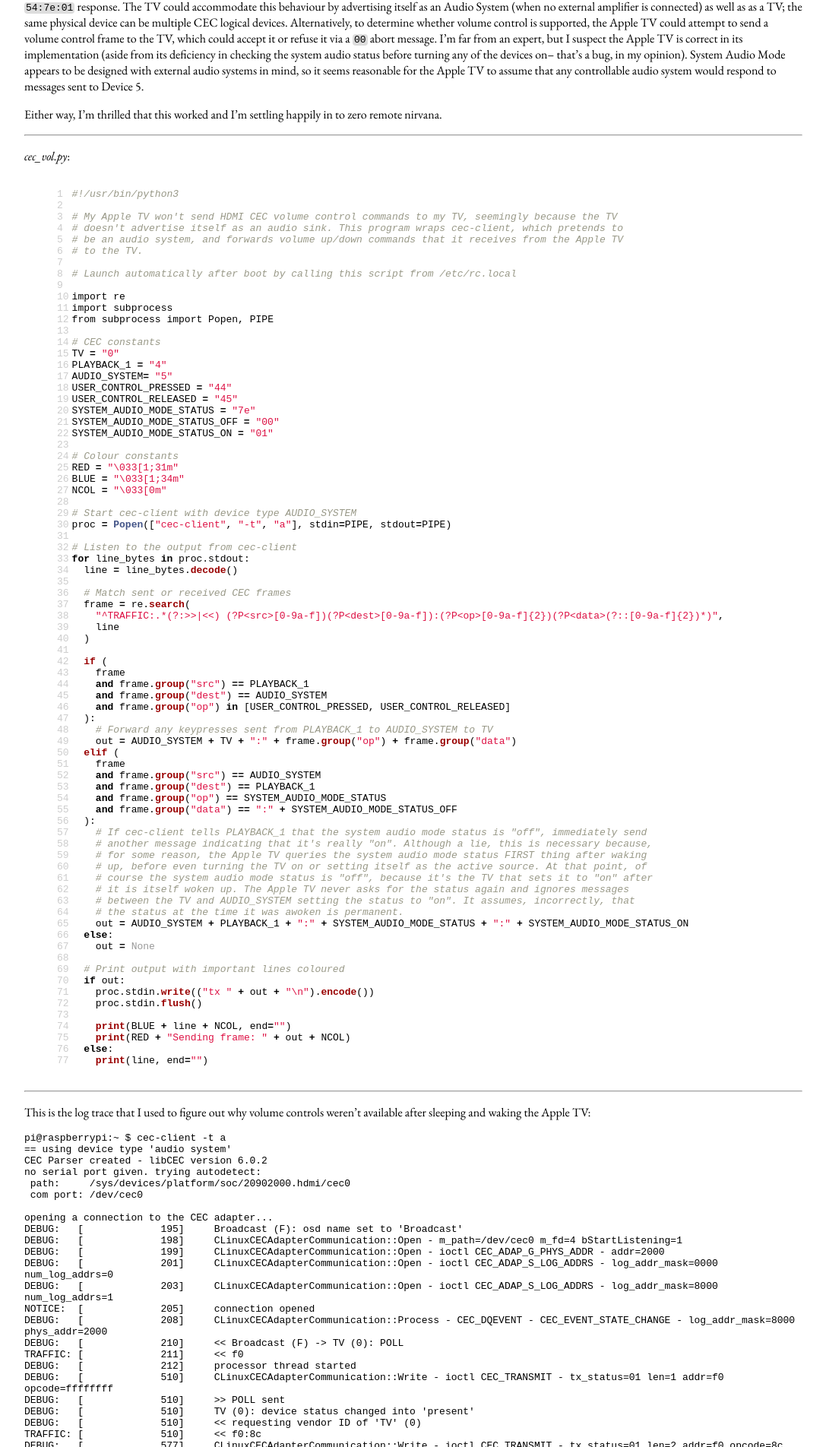
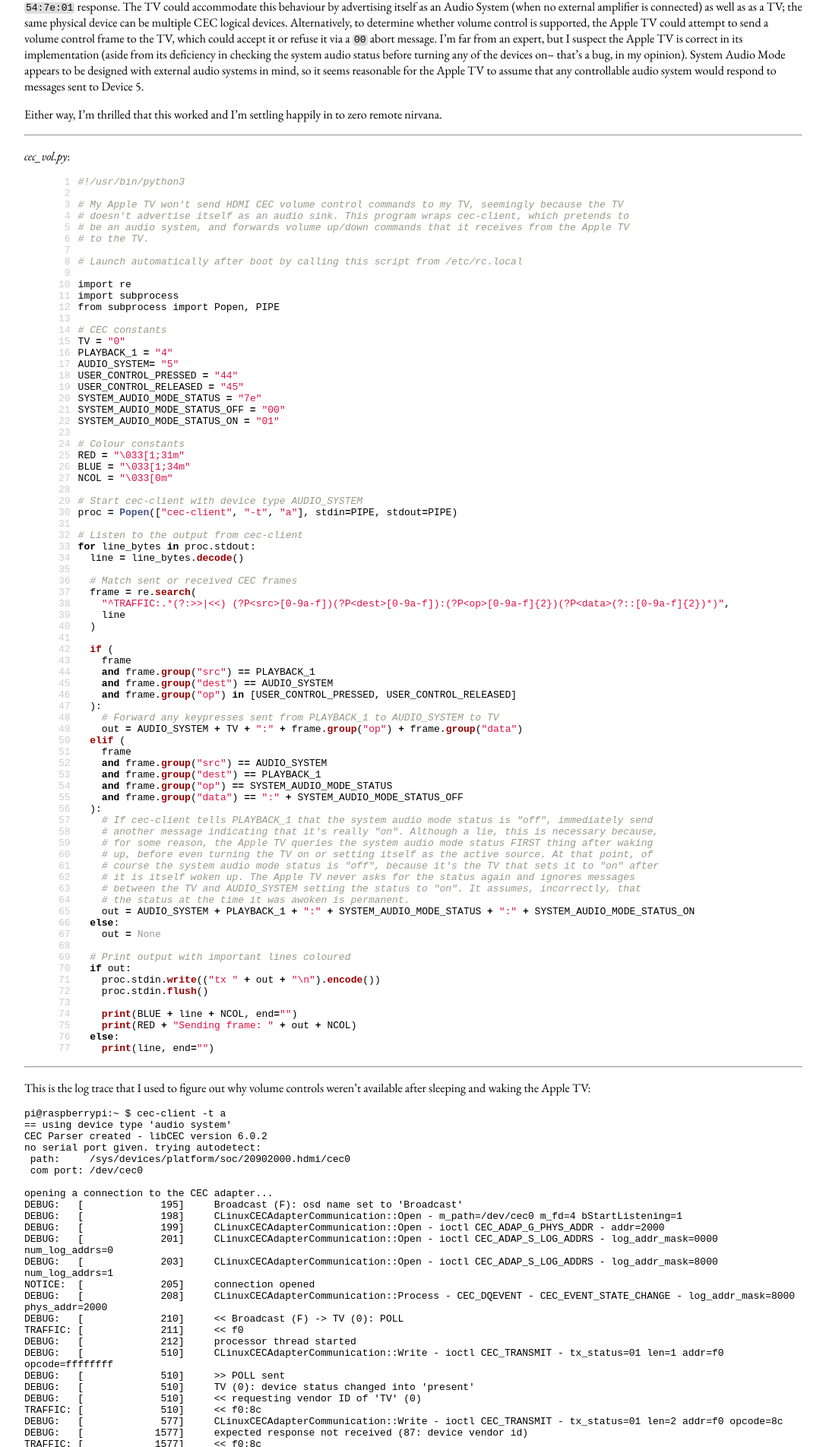
Before and after one commit to sjahu/sjahu.github.io, a Jekyll site: the page built from blog/_posts/2022-04-06-hdmi-cec-volume-control.md, in a window 1280 px wide. Shown: the part 3556-5460 px from the top of the page at 76% size, without its empty margins (96-1183 px from the left). Built offline with Jekyll 4.4.1, drawn with Linux system fonts in a browser that asks for light colours.

Commit message:
Patch highlight tag to use different rouge formatter

```diff
--- /dev/null
+++ b/_plugins/highlight.rb
@@ -0,0 +1,23 @@
+# frozen_string_literal: true
+
+module Jekyll
+  module Tags
+    class HighlightBlock < Liquid::Block
+      # Replaces existing method
+      def render_rouge(code)
+        require "rouge"
+        formatter = ::Rouge::Formatters::HTML.new
+        if @highlight_options[:linenos]
+          formatter = ::Rouge::Formatters::HTMLLineTable.new(
+            formatter,
+            {
+              :css_class    => "highlight",
+            }
+          )
+        end
+        lexer = ::Rouge::Lexer.find_fancy(@lang, code) || Rouge::Lexers::PlainText
+        formatter.format(lexer.lex(code))
+      end
+    end
+  end
+end
--- a/_sass/highlight.scss
+++ b/_sass/highlight.scss
@@ -1,5 +1,15 @@
-.highlight {
-  .lineno {
+.rouge-line-table {
+  border-collapse: collapse;
+
+  tr > td { padding: 0 5px; }
+
+  .rouge-gutter, .rouge-code {
+    vertical-align: top;
+    pre { margin: 0; }
+  }
+
+  .rouge-gutter {
+    text-align: right;
     opacity: 20%;
   }
 }
```
